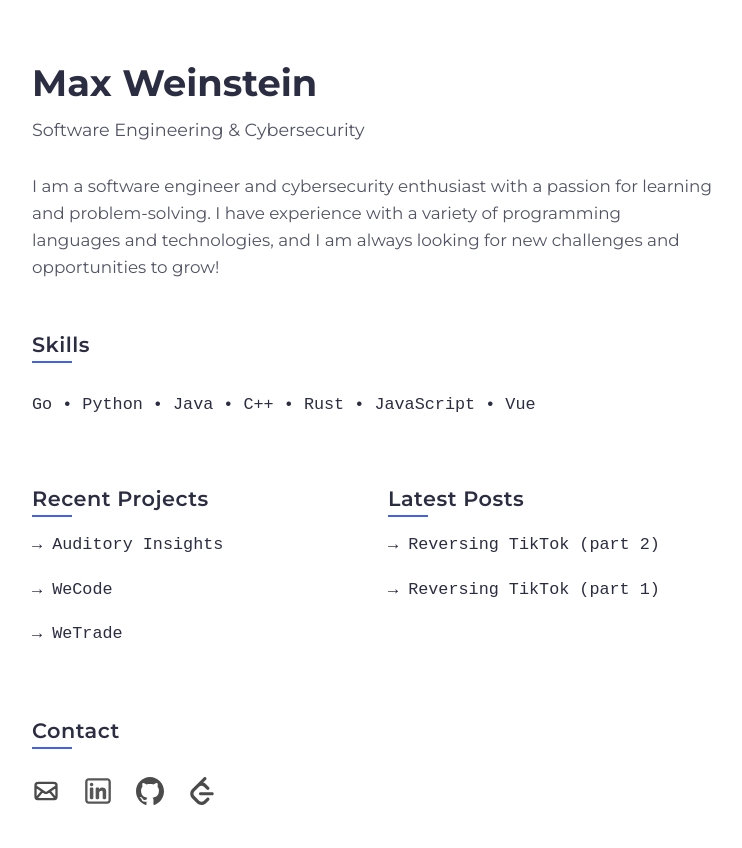
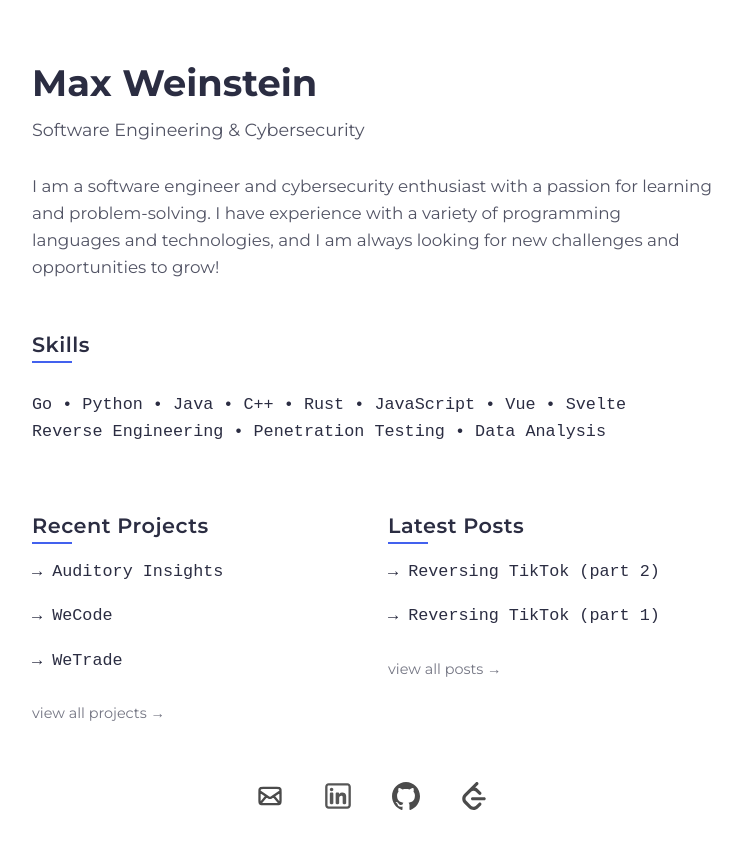
Before and after one commit to m-a-x-w/m-a-x-w.github.io, a Vue app: page / in a window 1280 px wide. Shown: the top 848 px of the page, without its empty margins (268-1010 px from the left). Built offline with nearby package versions, Linux system fonts and the light colour scheme.

Commit message:
minimized a bit more

```diff
--- a/src/views/Home.vue
+++ b/src/views/Home.vue
@@ -15,7 +15,9 @@
         <div class="section">
           <h2>Skills</h2>
           <p class="skills">
-            Go • Python • Java • C++ • Rust • JavaScript • Vue
+            Go • Python • Java • C++ • Rust • JavaScript • Vue • Svelte
+            <br />
+            Reverse Engineering • Penetration Testing • Data Analysis
           </p>
         </div>
 
@@ -27,6 +29,7 @@
                 → {{ project.title }}
               </router-link>
             </div>
+            <router-link to="/projects" class="view-all">view all projects →</router-link>
           </div>
 
           <div class="column">
@@ -36,11 +39,11 @@
                 → {{ post.title }}
               </router-link>
             </div>
+            <router-link to="/blog" class="view-all">view all posts →</router-link>
           </div>
         </div>
 
         <div class="section">
-          <h2>Contact</h2>
           <div class="social-links">
             <a href="mailto:maxweinstein@proton.me" title="Email">
               <img src="/static/mail.svg" alt="Email" />
@@ -160,6 +163,7 @@ h2::after {
   display: flex;
   flex-direction: column;
   gap: 0.7rem;
+  margin-bottom: 1rem;
 }
 
 .list-item {
@@ -178,8 +182,10 @@ h2::after {
 
 .social-links {
   display: flex;
-  gap: 1.5rem;
-  margin-top: 1rem;
+  justify-content: center;
+  gap: 2.5rem;
+  margin-top: 2rem;
+  padding: 0.5rem 0;
 }
 
 .social-links img {
@@ -190,6 +196,22 @@ h2::after {
 }
 
 .social-links img:hover {
+  opacity: 1;
+}
+
+.view-all {
+  color: var(--text-secondary);
+  text-decoration: none;
+  font-size: 0.9rem;
+  transition: all 0.2s ease;
+  opacity: 0.8;
+  display: inline-block;
+  margin-top: 0.5rem;
+}
+
+.view-all:hover {
+  color: var(--primary);
+  transform: translateX(5px);
   opacity: 1;
 }
 
@@ -210,4 +232,5 @@ h2::after {
   .column:first-child {
     margin-bottom: 0;
   }
-}</style>
+}
+</style>
```
